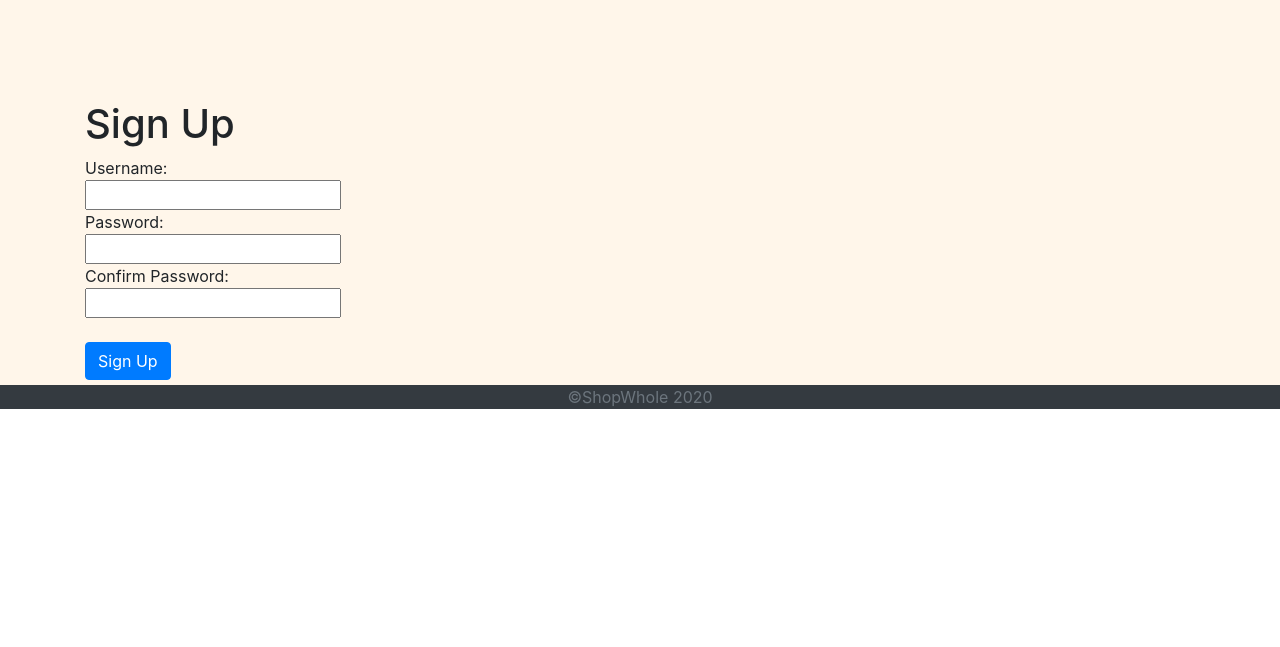
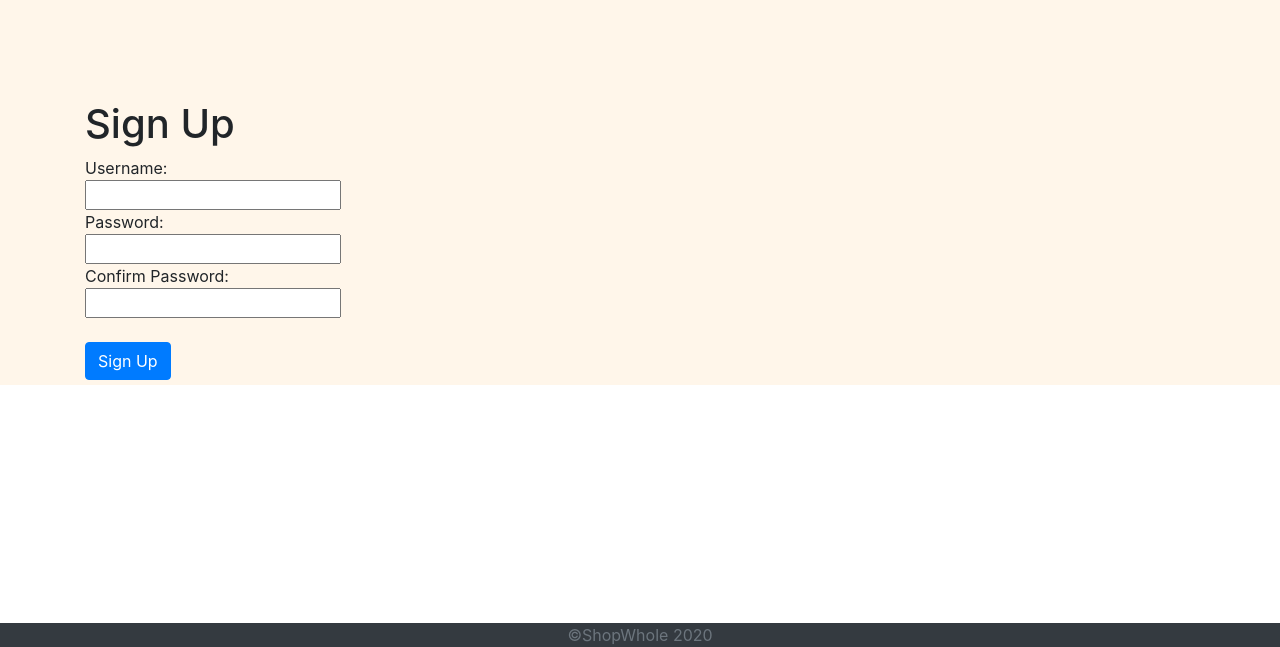
Before and after one commit to vinaykonuru/ShopWhole, a Django app: page /accounts/signup in a window 1280 px wide. Shown: the part 153-800 px from the top of the page. Run offline with Django 3.2, Linux system fonts and the light colour scheme; some libraries are stand-ins or nearby versions.

Commit message:
added sticky footer

```diff
--- a/boga-project/boga/templates/base.html
+++ b/boga-project/boga/templates/base.html
@@ -88,9 +88,11 @@
 {% endblock %}
 </div>
 
-<footer class="text-muted bg-dark">
-  <div class="container text-center">
-  ©ShopWhole {% now "Y" %}
+<footer class="footer fixed-bottom bg-dark">
+  <div class="container">
+    <div class="text-center">
+      <span class="text-muted">©ShopWhole {% now "Y" %}</span>
+    </div>
   </div>
 </footer>
 
--- a/boga-project/products/templates/products/home.html
+++ b/boga-project/products/templates/products/home.html
@@ -19,7 +19,7 @@
       {% endif %}
         <div class="col-4">
           <div onclick="window.location='{% url 'detail' product.id %}';" style="cursor:pointer">
-          <div class="card text-white mb-3" style="width: 18rem; background-color: #f8709b">
+          <div class="card text-white mb-3" style="border-style:solid; border-width:3px; border-color: #f8709b;  width: 18rem; background-color: #ffffff";>
             <img class="card-img-top" src="{{product.image.url}}" alt="{{product.title}}" width=500 height=300>
             <div class="card-body">
               <h5 class="card-title">{{product.title}}</h5>
@@ -47,5 +47,5 @@
 </div>
 </div>
 
-
+<br><br>
 {% endblock %}
```
